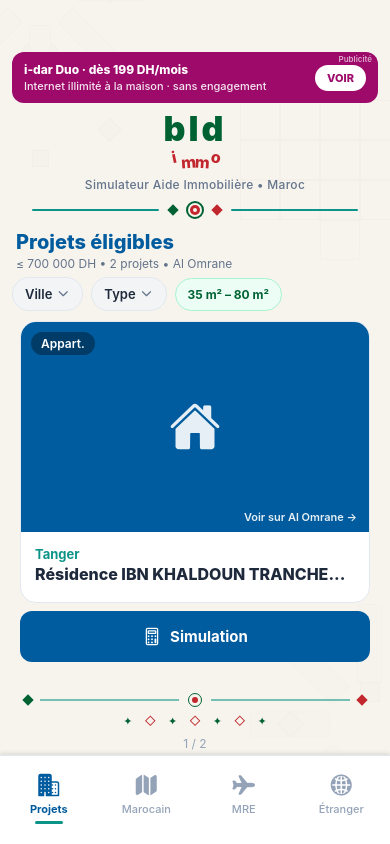
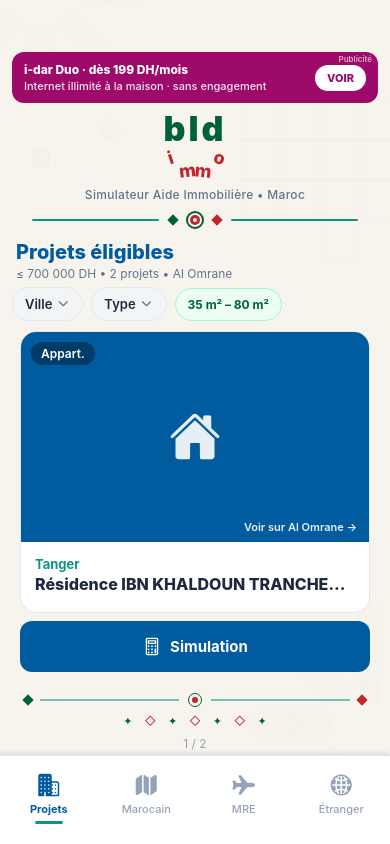
Before and after one commit to TAXI84/bldimo, a React Native app: screen / in a window 390 px wide. Built offline with nearby package versions, Linux system fonts and the light colour scheme.

Commit message:
logo: immo letters deformed into clear smile arc

```diff
--- a/App.tsx
+++ b/App.tsx
@@ -42,12 +42,52 @@
         <View style={styles.brandingContainer}>
           <Text style={styles.brandBld}>bld</Text>
 
-          {/* immo : courbe smile légère, lettres lisibles */}
+          {/* immo déformé en arc sourire : i et o hauts, mm bas */}
           <View style={styles.immoSmile}>
-            <Text style={[styles.immoLetter, { transform: [{ rotate: '-12deg' }], marginTop: 0 }]}>i</Text>
-            <Text style={[styles.immoLetter, { transform: [{ rotate: '-4deg' }], marginTop: 5 }]}>m</Text>
-            <Text style={[styles.immoLetter, { transform: [{ rotate: '4deg' }], marginTop: 5 }]}>m</Text>
-            <Text style={[styles.immoLetter, { transform: [{ rotate: '12deg' }], marginTop: 0 }]}>o</Text>
+            <Text
+              style={[
+                styles.immoLetter,
+                {
+                  marginTop: 0,
+                  transform: [{ rotate: '-18deg' }, { translateY: -2 }],
+                },
+              ]}
+            >
+              i
+            </Text>
+            <Text
+              style={[
+                styles.immoLetter,
+                {
+                  marginTop: 11,
+                  transform: [{ rotate: '-6deg' }],
+                },
+              ]}
+            >
+              m
+            </Text>
+            <Text
+              style={[
+                styles.immoLetter,
+                {
+                  marginTop: 11,
+                  transform: [{ rotate: '6deg' }],
+                },
+              ]}
+            >
+              m
+            </Text>
+            <Text
+              style={[
+                styles.immoLetter,
+                {
+                  marginTop: 0,
+                  transform: [{ rotate: '18deg' }, { translateY: -2 }],
+                },
+              ]}
+            >
+              o
+            </Text>
           </View>
 
           <Text style={styles.brandingSubtitle}>Simulateur Aide Immobilière • Maroc</Text>
@@ -115,15 +155,15 @@
     flexDirection: 'row',
     alignItems: 'flex-start',
     justifyContent: 'center',
-    marginTop: 0,
-    marginBottom: 4,
-    height: 26,
+    marginTop: 2,
+    marginBottom: 6,
+    height: 32,
   },
   immoLetter: {
     color: FLAG_RED,
-    fontSize: 16,
+    fontSize: 18,
     fontWeight: '800',
-    width: 14,
+    width: 16,
     textAlign: 'center',
     includeFontPadding: false,
   },
```
